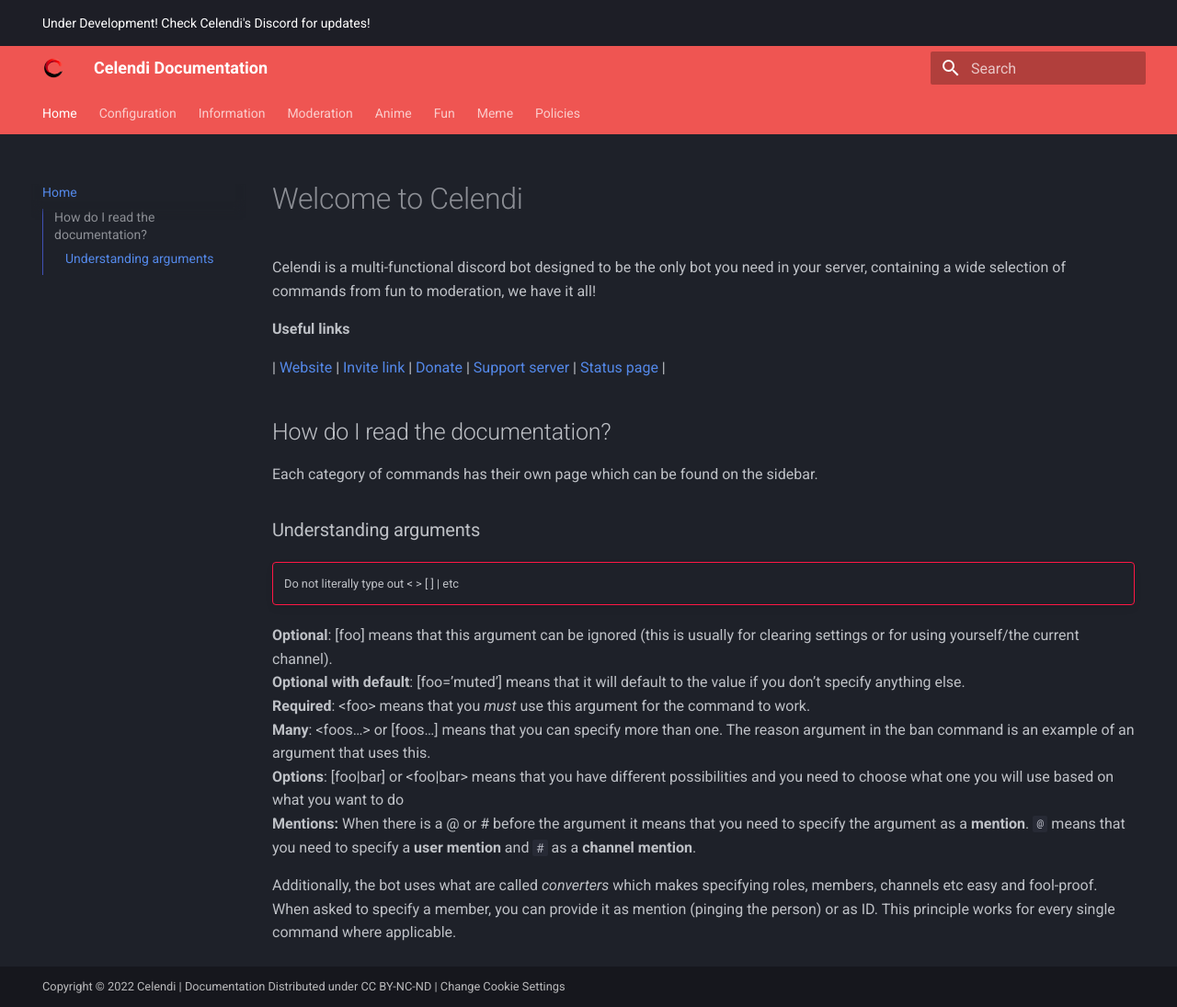
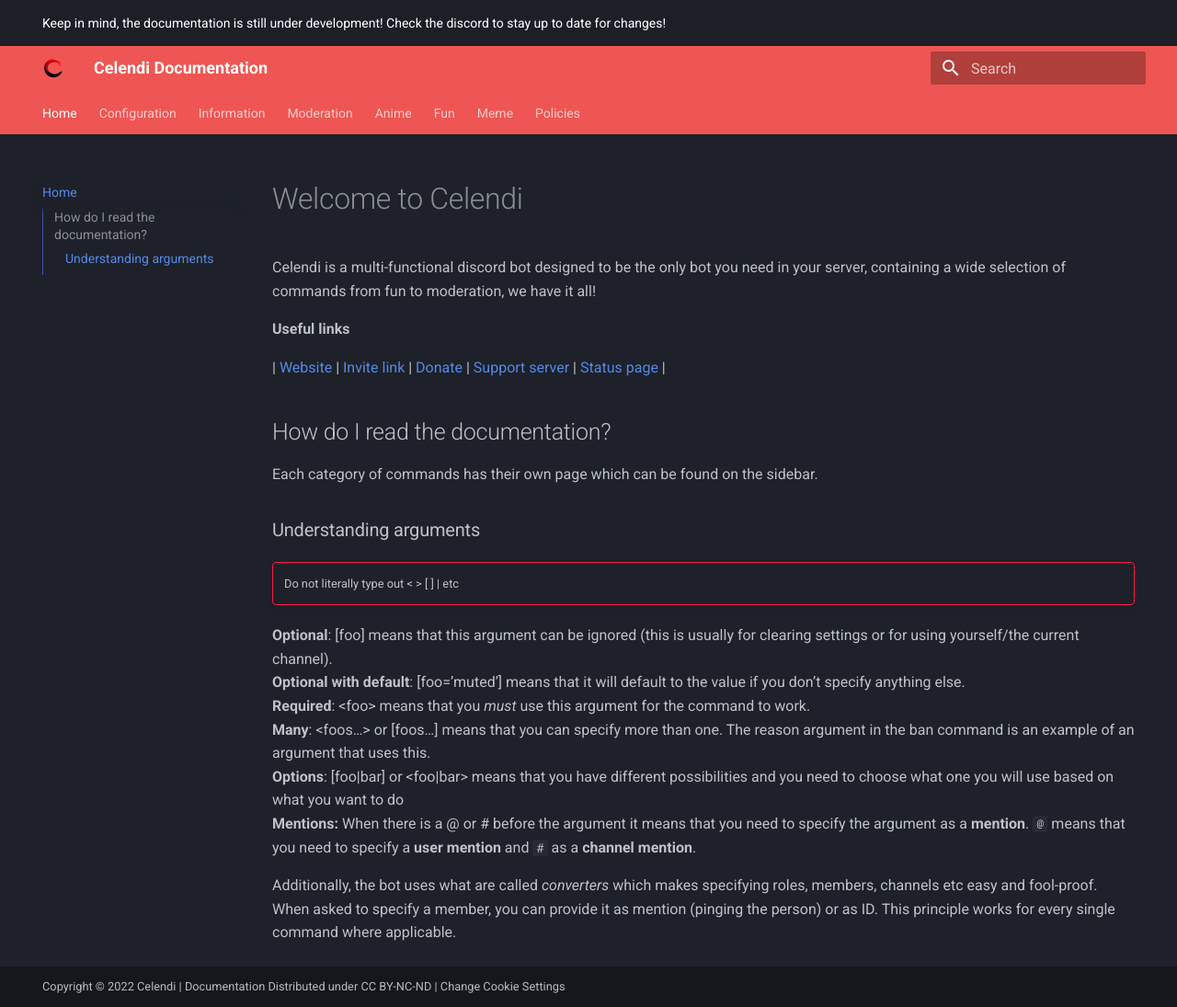
Before and after one commit to Celendi/Docs, an MkDocs documentation site: the page built from docs/index.md, in a window 1280 px wide and 1095 px high. Shown: the whole window at 92% size. Built offline with MkDocs 1.6.1 and Material for MkDocs 9.7.7, drawn with Linux system fonts in a browser that asks for light colours.

Commit message:
Changed under development message

```diff
--- a/overrides/main.html
+++ b/overrides/main.html
@@ -22,7 +22,7 @@
   <meta property="og:image" content="https://raw.githubusercontent.com/Celendi/Brand-Kit/main/Logos/celendibanner.png">
 
   <meta name="twitter:card" content="summary_large_image">
-  <meta name="twitter:site" content="@CelendiDocs">
+  <meta name="twitter:site" content="@Celendi Documentation">
   <meta name="twitter:creator" content="@CelendiBot">
   <meta name="twitter:title" content="{{ title }}">
   {% if page and page.meta and page.meta.description %}
@@ -33,5 +33,5 @@
   <meta name="twitter:image" content="https://raw.githubusercontent.com/Celendi/Brand-Kit/main/Logos/celendibanner.png">
 {% endblock %}
 {% block announce %}
-  <p>Under Development! Check <a target="_blank" href="https://celendi.xyz/discord" target="_blank" rel="noopener">Celendi's Discord</a> for updates!</p>
+  <p>Keep in mind, the documentation is still under development! Check the <a href="https://celendi.xyz/discord">discord</a> to stay up to date for changes!</p>
 {% endblock %}
```
